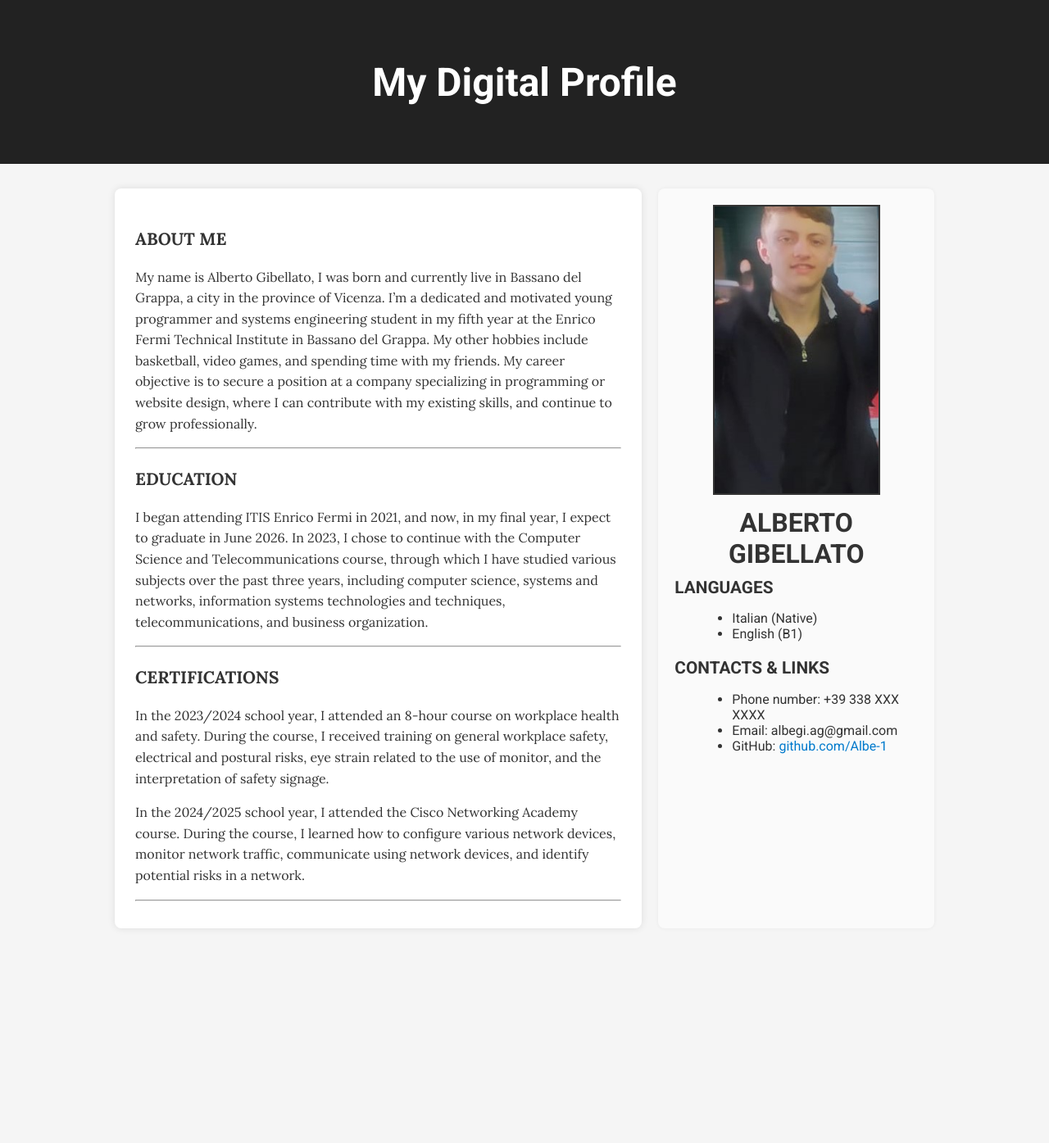
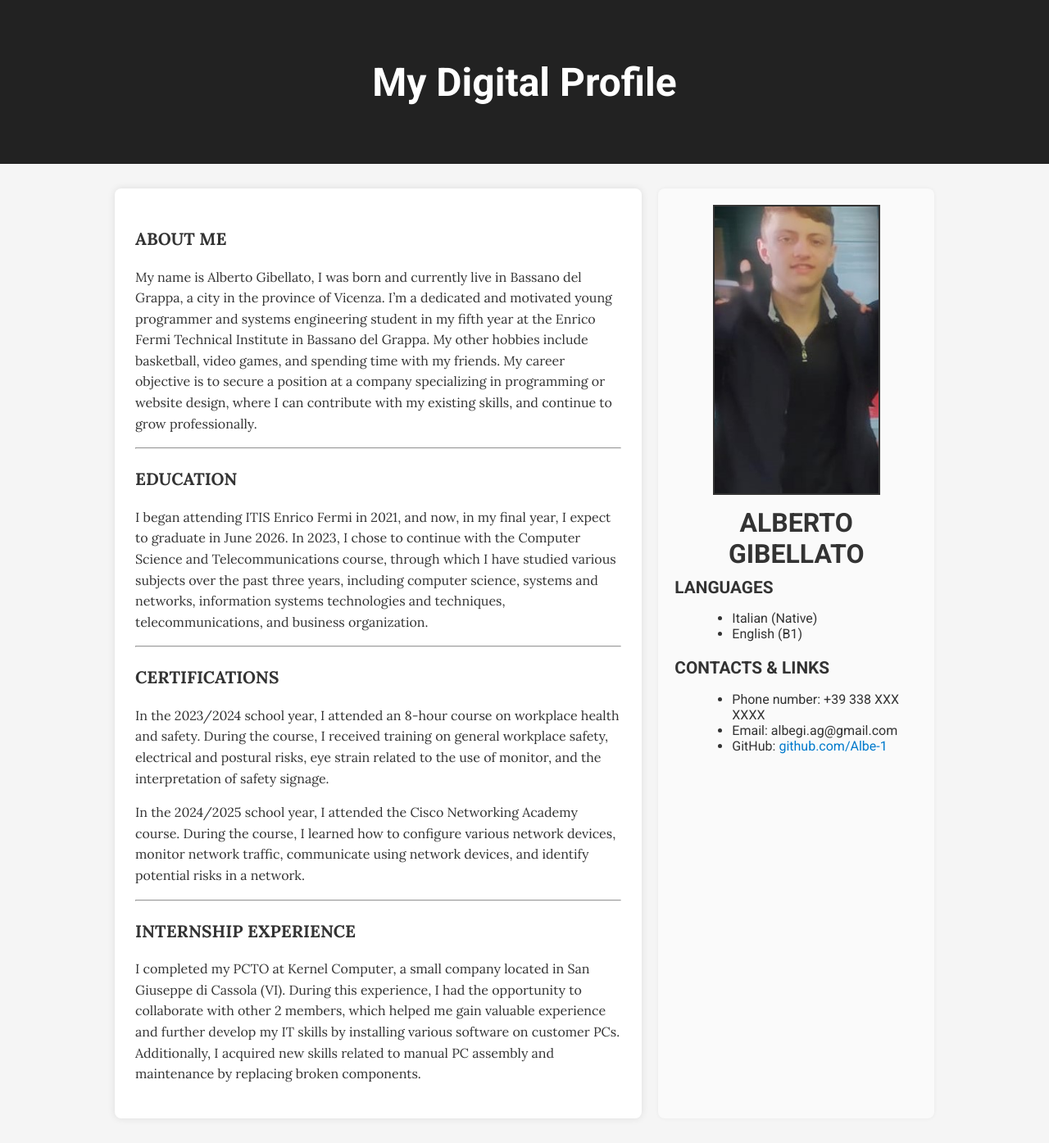
Before and after one commit to Albe-1/GibellatoDigitalProfile.github.io, a Jekyll site: the page built from index.md, in a window 1280 px wide. Shown: the whole page at 82% size. Built offline with Jekyll 4.4.1, drawn with Linux system fonts in a browser that asks for light colours; before the commit the page ends 1163 px from its top, so only the background shows below that.

Commit message:
Update index.md

```diff
--- a/index.md
+++ b/index.md
@@ -22,3 +22,7 @@ In the 2023/2024 school year, I attended an 8-hour course on workplace health an
 In the 2024/2025 school year, I attended the Cisco Networking Academy course. During the course, I learned how to configure various network devices, monitor network traffic, communicate using network devices, and identify potential risks in a network.
 
 ---
+
+## Internship Experience
+
+I completed my PCTO at Kernel Computer, a small company located in San Giuseppe di Cassola (VI). During this experience, I had the opportunity to collaborate with other 2 members, which helped me gain valuable experience and further develop my IT skills by installing various software on customer PCs. Additionally, I acquired new skills related to manual PC assembly and maintenance by replacing broken components.
```
